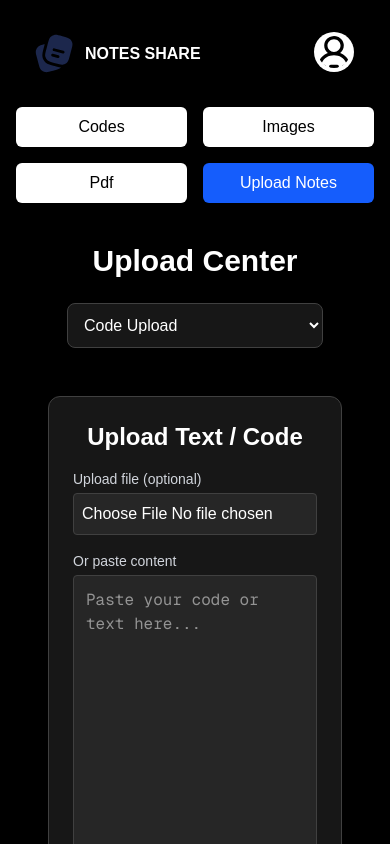
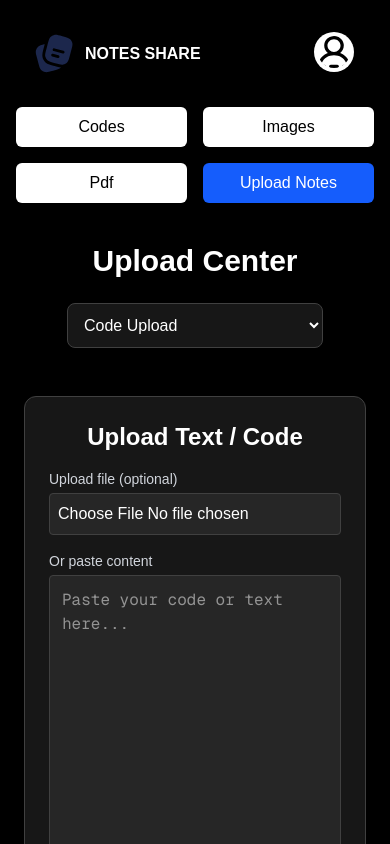
Before and after one commit to AbhayPatil2004/NotesApp-Nextjs, a Next.js app: page /upload in a window 390 px wide. Shown: the top 844 px of the page. Built offline with nearby package versions, Linux system fonts and the light colour scheme.

Commit message:
Decrease padding horizontally for pdf / image / code upload

```diff
--- a/src/app/upload/page.jsx
+++ b/src/app/upload/page.jsx
@@ -10,7 +10,7 @@ export default function Page() {
   const [selectedType, setSelectedType] = useState("code");
 
   return (
-    <div className="min-h-screen bg-black text-white p-6">
+    <div className=" bg-black text-white p-6">
       <h1 className="text-3xl font-bold text-center mb-6">Upload Center</h1>
 
       {/* Dropdown */}
--- a/src/components/CodeUpload.jsx
+++ b/src/components/CodeUpload.jsx
@@ -91,7 +91,7 @@ export default function TextCodeUploadPage() {
   };
 
   return (
-    <div className="min-h-screen bg-black text-white flex items-center justify-center p-6">
+    <div className="min-h-screen bg-black text-white flex items-center justify-center p-6 px-0 sm:px-6">
       <form
         onSubmit={handleSubmit}
         className="w-full max-w-2xl bg-neutral-900 p-6 rounded-xl shadow-lg space-y-4 border border-neutral-700"
@@ -156,5 +156,6 @@ export default function TextCodeUploadPage() {
         </button>
       </form>
     </div>
+
   );
 }
--- a/src/components/ImageUpload.jsx
+++ b/src/components/ImageUpload.jsx
@@ -62,7 +62,7 @@ export default function ImageUpload() {
   };
 
   return (
-    <div className=" bg-black text-white flex justify-center p-6">
+    <div className="bg-black text-white flex justify-center p-4 px-0 sm:px-6">
       <form
         onSubmit={handleSubmit}
         className="w-full max-w-lg bg-neutral-900 p-6 rounded-xl shadow-lg space-y-4 border border-neutral-700"
@@ -107,7 +107,9 @@ export default function ImageUpload() {
           className="w-full p-2 bg-neutral-800 rounded border border-neutral-700 text-white"
         />
 
-        <div className="text-sm text-gray-400">Uploaded by: {uploadedBy || "not found"}</div>
+        <div className="text-sm text-gray-400">
+          Uploaded by: {uploadedBy || "not found"}
+        </div>
 
         <button
           type="submit"
@@ -118,5 +120,6 @@ export default function ImageUpload() {
         </button>
       </form>
     </div>
+
   );
 }
--- a/src/components/PdfUpload.jsx
+++ b/src/components/PdfUpload.jsx
@@ -70,7 +70,7 @@ export default function PDFUpload() {
   };
 
   return (
-    <div className=" bg-black text-white flex  justify-center p-6">
+    <div className="bg-black text-white flex justify-center p-4 px-0 sm:px-6">
       <form
         onSubmit={handleSubmit}
         className="w-full max-w-lg bg-neutral-900 p-6 rounded-xl shadow-lg space-y-4 border border-neutral-700"
@@ -121,7 +121,9 @@ export default function PDFUpload() {
           className="w-full p-2 bg-neutral-800 rounded border border-neutral-700 text-white"
         />
 
-        <div className="text-sm text-gray-400">Uploaded by: {uploadedBy || "not found"}</div>
+        <div className="text-sm text-gray-400">
+          Uploaded by: {uploadedBy || "not found"}
+        </div>
 
         <button
           type="submit"
@@ -132,5 +134,6 @@ export default function PDFUpload() {
         </button>
       </form>
     </div>
+
   );
 }
```
